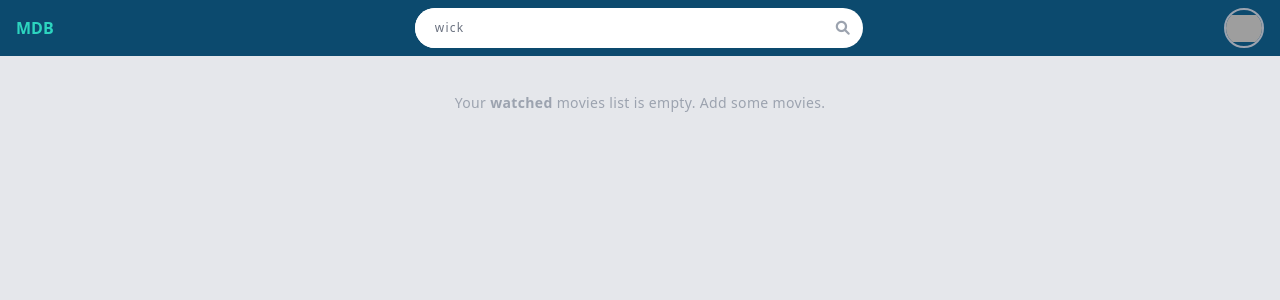
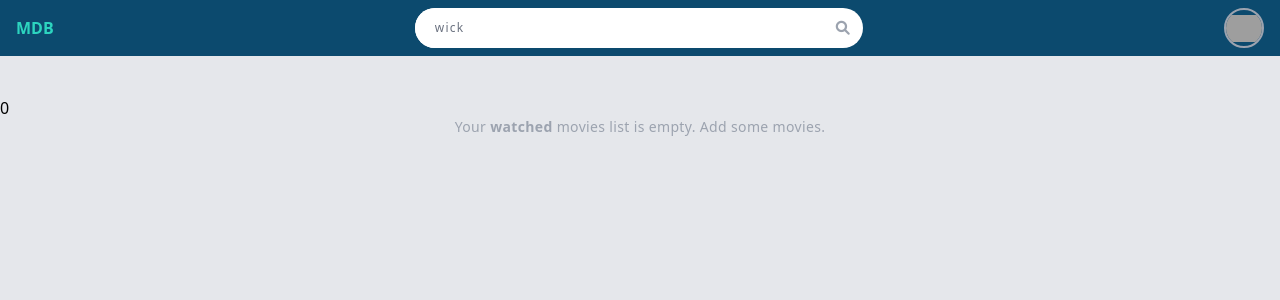
Before and after one commit to Maikolrm/react-movies-app, a React (Vite) app: page /watched in a window 1280 px wide. Shown: the top 300 px of the page. Built offline with nearby package versions, Linux system fonts and the light colour scheme; grey boxes are pictures that could not be loaded.

Commit message:
Components - MoviesCollection - passing new properties to Page ( heading and count )

```diff
--- a/src/components/MoviesCollection.jsx
+++ b/src/components/MoviesCollection.jsx
@@ -7,8 +7,8 @@ import ContentHint from "./ContentHint"
 
 function MoviesCollection({ movies, collection }) {
   return (
-    <Page title={`${collection} Movies`} grid={Boolean(movies.length)} >
-      {Boolean(movies.length) ? movies.map(movie=> <Movie movie={movie} remove={true} collection={collection} />) : <ContentHint content={<>Your <span className="font-bold">{collection}</span> movies list is empty. Add some movies.</>} />}
+    <Page title={`${collection} Movies`} grid={Boolean(movies.length)} count={movies.length} heading={collection}>
+      {Boolean(movies.length) ? movies.map(movie=> <Movie key={movie.id} movie={movie} remove={true} collection={collection} />) : <ContentHint content={<>Your <span className="font-bold">{collection}</span> movies list is empty. Add some movies.</>} />}
     </Page>
   )
 }
```
